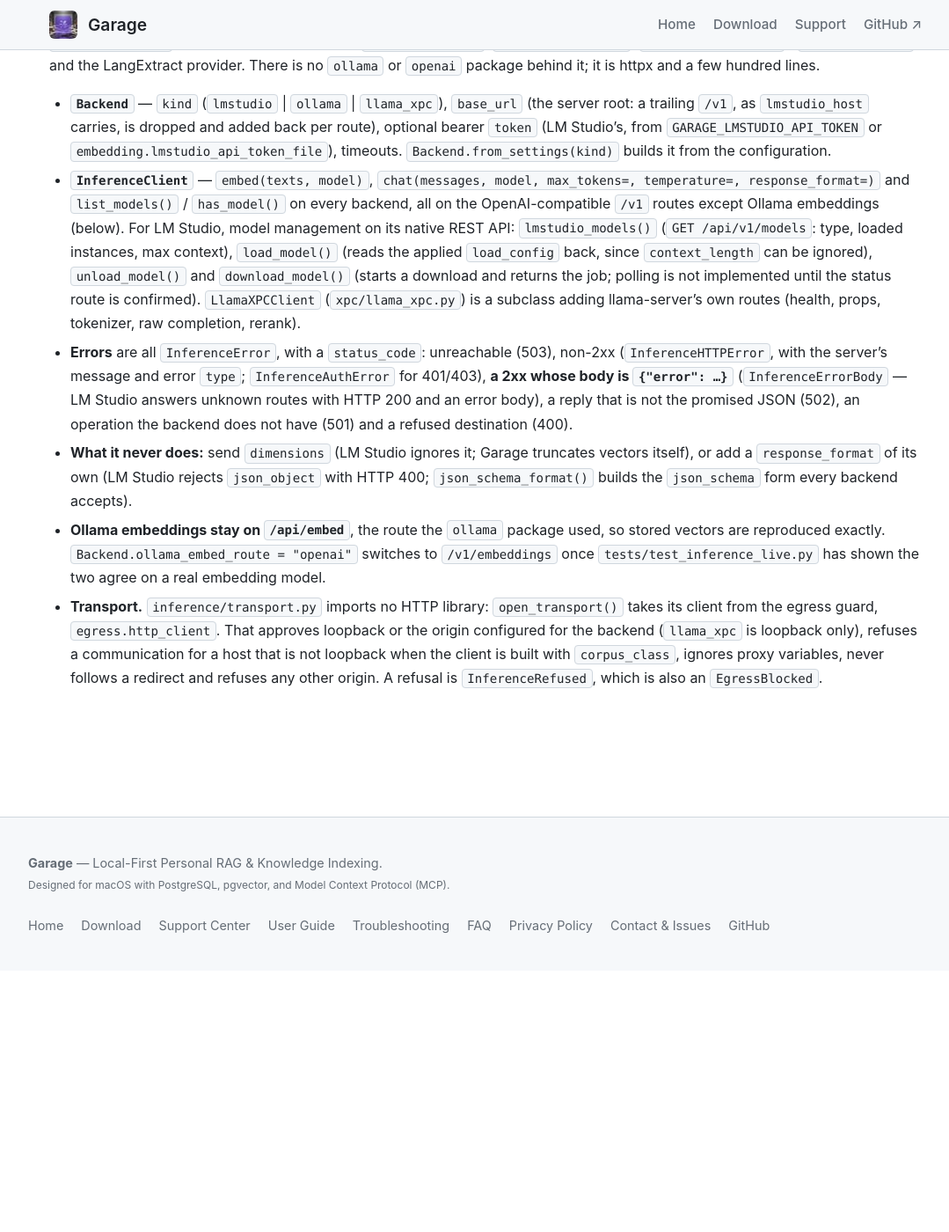
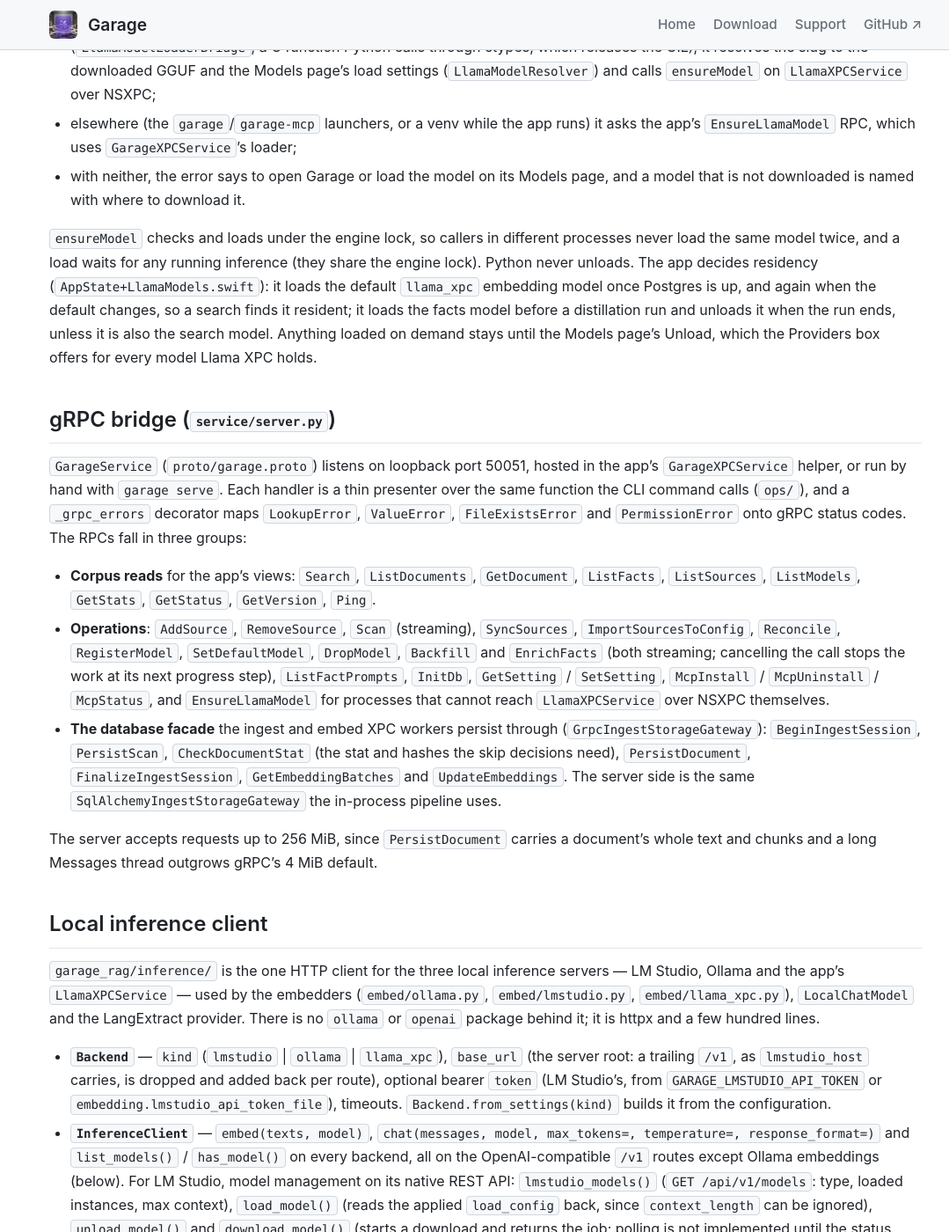
Before and after one commit to rickmark/garage-rag, a Jekyll site: the page built from docs/architecture.md, in a window 1280 px wide and 1400 px high, scrolled down 5512 px. Shown: the whole window at 88% size, without its empty margins (88-1167 px from the left). Built offline with Jekyll 4.4.1, drawn with Linux system fonts in a browser that asks for light colours; before the commit the page ends 6615 px from its top, so only the background shows below that; some of the changed text lies outside the part shown.

Commit message:
Update the architecture, schema, attribution and privacy references
architecture: the mail extractor and Messages threads, the sender rule,
chunk reuse on replace, the app deciding which llama_xpc models stay
resident (default embedding model from launch, facts model only while
distilling, Unload on the Models page), a section on the gRPC bridge
and its database facade, and Glean Facts / Update Everything as the
app's entry points to EnrichFacts.
schema: the migration run and the optional Apache AGE extension, chunk
reuse, and the facts prompt columns dated to 013, not 012.
attribution: communications are no longer unattributed; mail goes by
sender (authored or received) and Messages threads record senders and
recipients.
privacy: the app's database is garage-rag, the tool is
rag_get_document, Full Disk Access goes to Garage for the app's ingest,
and placeholders that stay stubs get no document.

Co-Authored-By: Claude Opus 5.5 (1M context) <noreply@anthropic.com>
Claude-Session: https://claude.ai/code/session_014hnDBmzmrxouRSGPpEkRd6

```diff
--- a/docs/architecture.md
+++ b/docs/architecture.md
@@ -68,7 +68,13 @@ pay for `pdfplumber` and `openpyxl` in every worker.
 | PDF | `pdf.py` | `pypdf` first, escalating to `pdfplumber` **per page** when a page yields little text or holds tables |
 | Office | `office.py` | `python-docx` / `python-pptx` / `openpyxl`; headings preserved as Markdown |
 | Images | `image.py` | Tesseract, on this machine; no cloud fallback. HEIC/HEIF is decoded by macOS ImageIO (`imageio.py`), not a bundled codec |
+| Mail | `mail.py` | `.eml` and Apple Mail's `.emlx`: a header block (subject, from, to, cc, date) and the body, plain part preferred, HTML stripped otherwise; attachments listed by name, never extracted. Filed as `communication` |
 | Code | `text.py` | Verbatim — indentation is meaningful |
+
+A Messages `chat.db` (a `sqlite` source) is not walked file by file:
+`ingest/conversations.py` reads every chat and stores each thread as one
+`communication` document, keyed on `<chat.db path>#<chat GUID>`, with one chunk
+per message, so a thread that gains a message re-embeds one chunk.
 
 ### 4. Quality gate (`extract/quality.py`)
 
@@ -97,6 +103,9 @@ Signals in precedence order, each recording its evidence:
    fallback rather than the lead.
 4. **Source default.**
 
+A mail message skips the metadata rule: its sender decides, `authored` when it is
+the owner and `received` otherwise. See [`attribution.md`](attribution.md).
+
 > **Why one `git log` per repository:** `git log --follow` per file would mean
 > 18k git invocations. One `--name-only` pass per repo builds a path→authors map
 > in memory: 60 repos, 29 seconds total, versus an afternoon.
@@ -109,7 +118,8 @@ owns a table keyed on `chunk_id` with `ON DELETE CASCADE`.
 ### 7. Distill facts (`enrich/facts.py`)
 
 An optional pass over stored documents, run as `garage enrich-facts` or the
-`EnrichFacts` streaming RPC (the app's Enrich Facts action), not part of ingest
+`EnrichFacts` streaming RPC (the app's Glean Facts action, and the last step of
+Update Everything on the Sources page, which passes `stale_only`), not part of ingest
 itself. [LangExtract](https://github.com/google/langextract) is pointed at the
 local model named by `facts.model` on `facts.provider` (default: the app's
 `gemma2-2b` alias on `llama_xpc`; `ollama` with e.g. `gemma2:2b` and `lmstudio`
@@ -208,6 +218,13 @@ Two hashes, deliberately not redundant:
 
 One transaction per document, so a crash leaves earlier documents committed.
 
+Replacing a document does not throw its chunks away. Each existing chunk whose
+`ord`, text hash, text and chunker match the new set is kept (its offsets and
+heading are updated in place), the rest are deleted and only new ones inserted.
+A kept chunk keeps its row id, and so its vectors in every `emb_*` table: an edit
+near the end of a file, or a Messages thread that gained a message, re-embeds
+only what changed. Fact chunks are always dropped with the old content.
+
 Each document also records a chunker signature (`chunks.chunker`, e.g.
 `recursive:1000/100` or `code:python:1500/150`); a different signature means the
 chunks are rebuilt on the next ingest even when neither hash changed. The
@@ -259,10 +276,43 @@ it and retries once:
   page, and a model that is not downloaded is named with where to download it.
 
 `ensureModel` checks and loads under the engine lock, so callers in different
-processes never load the same model twice. Nothing unloads automatically: the
-embedding model and the facts model stay resident side by side until the
-Models page unloads them, and a load waits for any running inference (they
-share the engine lock).
+processes never load the same model twice, and a load waits for any running
+inference (they share the engine lock). Python never unloads. The app decides
+residency (`AppState+LlamaModels.swift`): it loads the default `llama_xpc`
+embedding model once Postgres is up, and again when the default changes, so a
+search finds it resident; it loads the facts model before a distillation run
+and unloads it when the run ends, unless it is also the search model. Anything
+loaded on demand stays until the Models page's Unload, which the Providers box
+offers for every model Llama XPC holds.
+
+## gRPC bridge (`service/server.py`)
+
+`GarageService` (`proto/garage.proto`) listens on loopback port 50051, hosted in
+the app's `GarageXPCService` helper, or run by hand with `garage serve`. Each handler is a thin
+presenter over the same function the CLI command calls (`ops/`), and a
+`_grpc_errors` decorator maps `LookupError`, `ValueError`, `FileExistsError` and
+`PermissionError` onto gRPC status codes. The RPCs fall in three groups:
+
+- **Corpus reads** for the app's views: `Search`, `ListDocuments`,
+  `GetDocument`, `ListFacts`, `ListSources`, `ListModels`, `GetStats`,
+  `GetStatus`, `GetVersion`, `Ping`.
+- **Operations**: `AddSource`, `RemoveSource`, `Scan` (streaming),
+  `SyncSources`, `ImportSourcesToConfig`, `Reconcile`, `RegisterModel`,
+  `SetDefaultModel`, `DropModel`, `Backfill` and `EnrichFacts` (both streaming;
+  cancelling the call stops the work at its next progress step),
+  `ListFactPrompts`, `InitDb`, `GetSetting` / `SetSetting`, `McpInstall` /
+  `McpUninstall` / `McpStatus`, and `EnsureLlamaModel` for processes that cannot
+  reach `LlamaXPCService` over NSXPC themselves.
+- **The database facade** the ingest and embed XPC workers persist through
+  (`GrpcIngestStorageGateway`): `BeginIngestSession`, `PersistScan`,
+  `CheckDocumentStat` (the stat and hashes the skip decisions need),
+  `PersistDocument`, `FinalizeIngestSession`, `GetEmbeddingBatches` and
+  `UpdateEmbeddings`. The server side is the same
+  `SqlAlchemyIngestStorageGateway` the in-process pipeline uses.
+
+The server accepts requests up to 256 MiB, since `PersistDocument` carries a
+document's whole text and chunks and a long Messages thread outgrows gRPC's
+4 MiB default.
 
 ## Local inference client
 
```
Also changed, not shown: docs/attribution.md (+17 -12 lines), docs/privacy.md (+9 -6 lines), docs/schema.md (+14 -2 lines).
